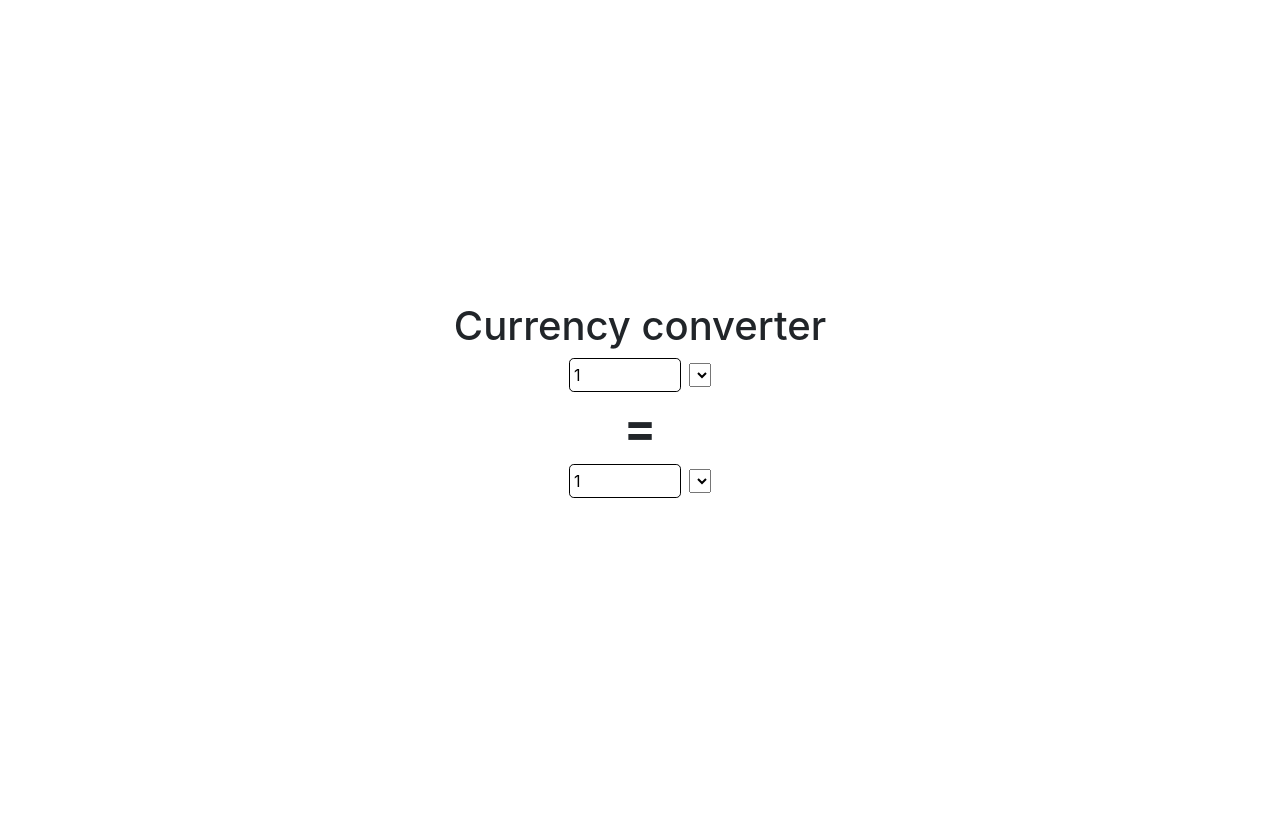
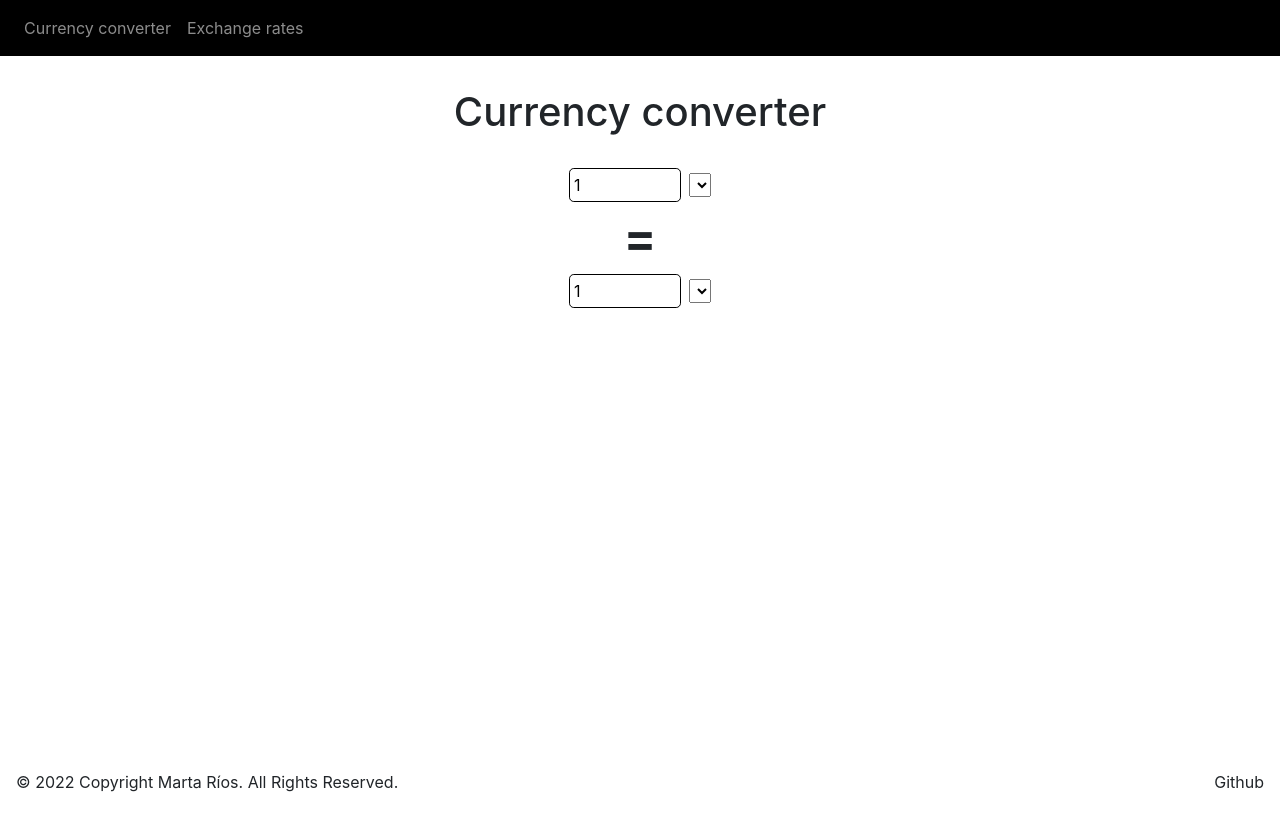
Before and after one commit to marta-rr/exchange-rates, a React (Create React App) app: page / in a window 1280 px wide. Shown: the top 830 px of the page. Before the commit the page ends 800 px from the top, so only its background shows below. Built offline with nearby package versions, Linux system fonts and the light colour scheme; no server answers.

Commit message:
Navbar and footer added

```diff
--- a/src/App.css
+++ b/src/App.css
@@ -1,15 +1,39 @@
 body{
   margin:0;
-  display:flex;
-  justify-content:center;
-  align-items: center;
-  min-height:100vh;
-  text-align: center;
+  overflow: hidden;
+}
+
+#currency-converter{
+    justify-content:center;
+    align-items: center;
+    min-height:100vh;
+    text-align: center;
+}
+
+.nav-bar{
+  background-color:black;
+  padding-left: 1rem;
+}
+
+footer{
+    position: absolute;
+    left: 0;
+    right: 0;
+    bottom: 0;
+    height: 30px;
+    margin-left: 1rem;
+
+}
+
+.footer-social-network{
+  float:right;
+  margin-right: 1rem;
 }
 
 h1{
   margin:0;
-  margin-bottom: .5rem;
+  margin-top: 2rem;
+  margin-bottom: 2rem;
 }
 
 .input{
--- a/src/App.js
+++ b/src/App.js
@@ -40,7 +40,7 @@ function App() {
 
   //Be able to change currency from the list and get rate
   useEffect(() => {
-    if (fromCurrency != undefined && toCurrency != undefined){
+    if (fromCurrency !== undefined && toCurrency !== undefined){
       fetch(`${API_URL}?base=${fromCurrency}&symbols=${toCurrency}`)
       .then(res => res.json())
       .then(data => {
@@ -64,6 +64,26 @@ function App() {
   //Display on DOM
   return (
       <>
+      <header>
+        <div class= "nav-bar">
+          <nav class="navbar navbar-expand-md navbar-dark bg-none">
+            <button class="navbar-toggler" type="button" data-toggle="collapse" data-target="#navbarNav" aria-controls="navbarNav" aria-expanded="false" aria-label="Toggle navigation">
+              <span class="navbar-toggler-icon"></span>
+            </button>
+            <div class="collapse navbar-collapse" id="navbarNav">
+              <ul class="navbar-nav">
+                <li class="nav-item">
+                  <a class="nav-link" href="#">Currency converter</a>
+                </li>
+                <li class="nav-item">
+                  <a class="nav-link" href="#">Exchange rates</a>
+                </li>
+              </ul>
+            </div>
+          </nav>
+        </div>
+      </header>
+      <div id= "currency-converter">
         <h1>Currency converter</h1>
         <CurrencyRow currencyOptions = {currencyOptions}
           selectedCurrency = {fromCurrency}
@@ -78,6 +98,10 @@ function App() {
           onChangeAmount = {handleToAmountChange}
           amount = {toAmount}
         />
+      </div>
+      <footer>
+        <p>© 2022 Copyright Marta Ríos. All Rights Reserved. <span class= "footer-social-network">Github</span></p>
+      </footer>
       </>
   );
 }
```
Lines whose indentation alone changed are shown as unchanged.
